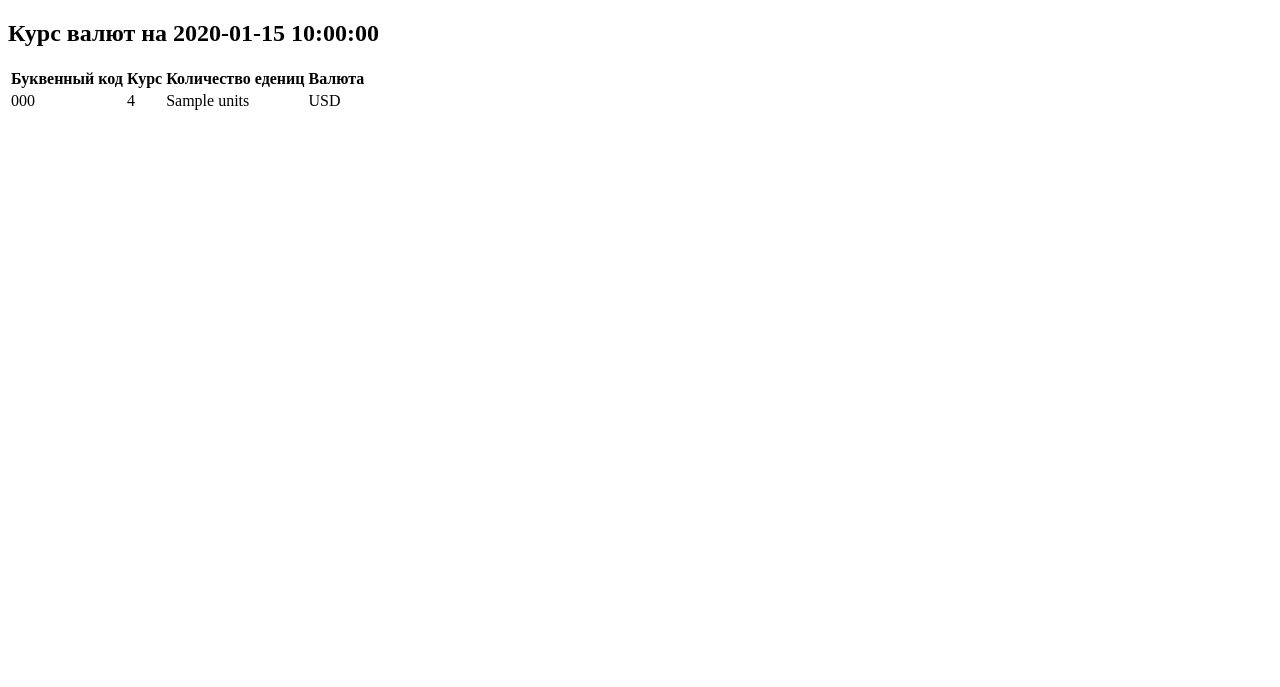
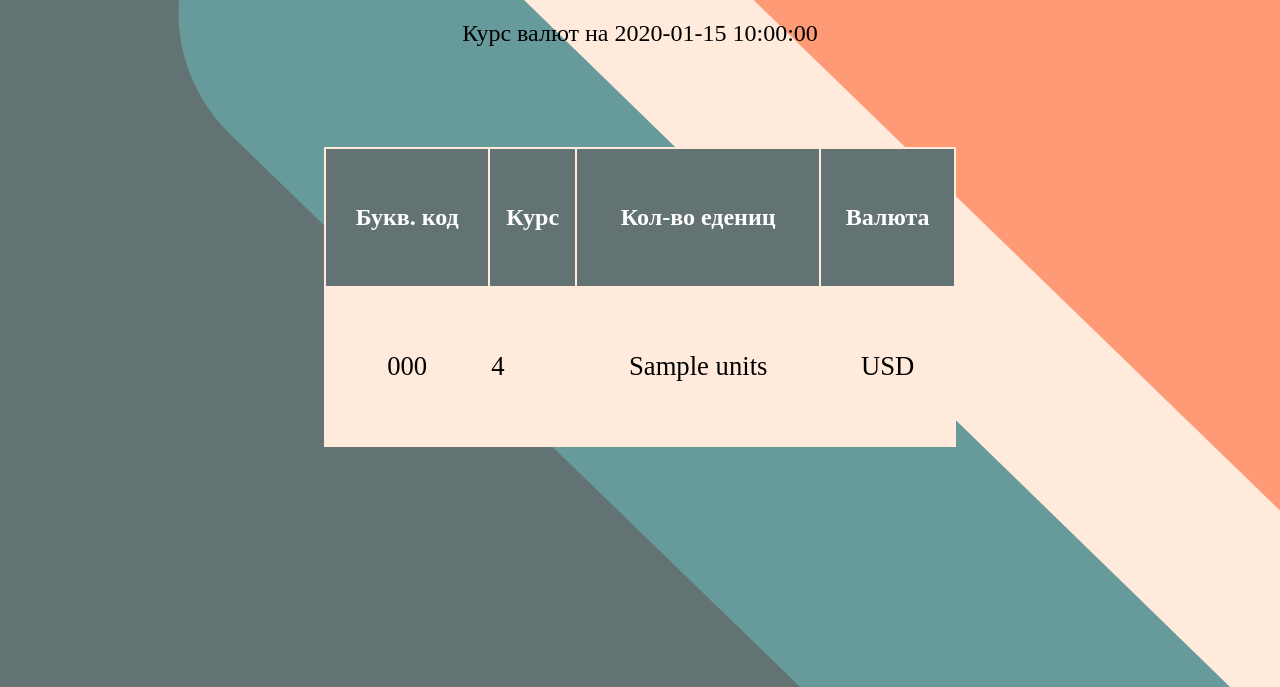
Before and after one commit to feeblamer/bitrix_rate, a Flask app: template templates/index.html in a window 1280 px wide. Shown: the top 687 px of the page. Run offline with Flask 2, Linux system fonts and the light colour scheme; the template is opened without the code that fills it: most values are stand-ins (such as "Sample title", 1, 10 or a date in 2020).

Commit message:
Improve view of application
Add css file. Change style of app.

```diff
--- a/currency.json
+++ b/currency.json
@@ -1 +1 @@
-{"date": "13.10.2021", "currencies": [{"numeric_code": "840", "alphabetical_code": "USD", "rate": "71,8801", "units": "1", "currency": "\u0414\u043e\u043b\u043b\u0430\u0440 \u0421\u0428\u0410"}, {"numeric_code": "978", "alphabetical_code": "EUR", "rate": "83,0934", "units": "1", "currency": "\u0415\u0432\u0440\u043e"}, {"numeric_code": "398", "alphabetical_code": "KZT", "rate": "16,8911", "units": "100", "currency": "\u041a\u0430\u0437\u0430\u0445\u0441\u0442\u0430\u043d\u0441\u043a\u0438\u0445 \u0442\u0435\u043d\u0433\u0435"}, {"numeric_code": "985", "alphabetical_code": "PLN", "rate": "18,1063", "units": "1", "currency": "\u041f\u043e\u043b\u044c\u0441\u043a\u0438\u0439 \u0437\u043b\u043e\u0442\u044b\u0439"}]}
+{"date": "15.10.2021", "currencies": [{"numeric_code": "840", "alphabetical_code": "USD", "rate": "71,7846", "units": "1", "currency": "\u0414\u043e\u043b\u043b\u0430\u0440 \u0421\u0428\u0410"}, {"numeric_code": "978", "alphabetical_code": "EUR", "rate": "83,3347", "units": "1", "currency": "\u0415\u0432\u0440\u043e"}, {"numeric_code": "398", "alphabetical_code": "KZT", "rate": "16,8489", "units": "100", "currency": "\u041a\u0430\u0437\u0430\u0445\u0441\u0442\u0430\u043d\u0441\u043a\u0438\u0445 \u0442\u0435\u043d\u0433\u0435"}, {"numeric_code": "985", "alphabetical_code": "PLN", "rate": "18,2241", "units": "1", "currency": "\u041f\u043e\u043b\u044c\u0441\u043a\u0438\u0439 \u0437\u043b\u043e\u0442\u044b\u0439"}]}
--- /dev/null
+++ b/static/style.css
@@ -0,0 +1,39 @@
+h2{
+text-align: center;
+font-weight: normal;
+}
+
+
+table{
+width:100%;
+margin:0 auto;
+margin-top: 100px;
+height:300px;
+}
+
+.table-background{
+width:50%;
+margin:0 auto;
+background-color:#FFEADB
+}
+
+table td:first-child {text-align: center;}
+
+th{
+background-color:#637373;
+color:#ffffff;
+font-size:18pt;
+}
+
+.unit{
+    text-align:center;
+}
+.currency{
+
+    text-align:center;
+}
+
+td{
+font-size: 20pt;
+
+}
--- a/templates/index.html
+++ b/templates/index.html
@@ -3,28 +3,33 @@
 <head>
   <meta charset="UTF-8">
   <title>Курс валют</title>
+  <link rel="stylesheet" href="{{ url_for('static', filename='style.css') }}">
 </head>
-<body>
-	<h2> Курс валют на {{ date }} </h2>
+<body style="background-image:url({{ url_for('static', filename='background.png') }});">
+
+       <h2> Курс валют на {{ date }} </h2>
+
+       <div class="table-background">
 	<table>
 		<tr>
-    			<th>Буквенный код</th>
+    			<th>Букв. код</th>
     			<th>Курс</th>
-    			<th>Количество едениц</th>
+    			<th>Кол-во едениц</th>
     			<th>Валюта</th>
  		 </tr>
 
-		{% for currensy in currencies %}
+		{% for currency in currencies %}
+
 			<tr>
-				<td>{{ currensy['alphabetical_code'] }}</td>
-				<td>{{ currensy['rate'] }}</td>
-				<td>{{ currensy['units'] }}</td>
-				<td>{{ currensy['currency'] }}</td>
+				<td class="code">{{ currency['alphabetical_code'] }}</td>
+				<td class="rate">{{ currency['rate'] }}</td>
+				<td class="unit">{{ currency['units'] }}</td>
+				<td class="currency">{{ currency['currency'] }}</td>
 			</tr>
 		{% endfor %}
 
 	</table>
-
+        </div>
 
 </body>
 </html>
```
Also changed, not shown: README.md (added), static/background.png (added), 1 other file.
